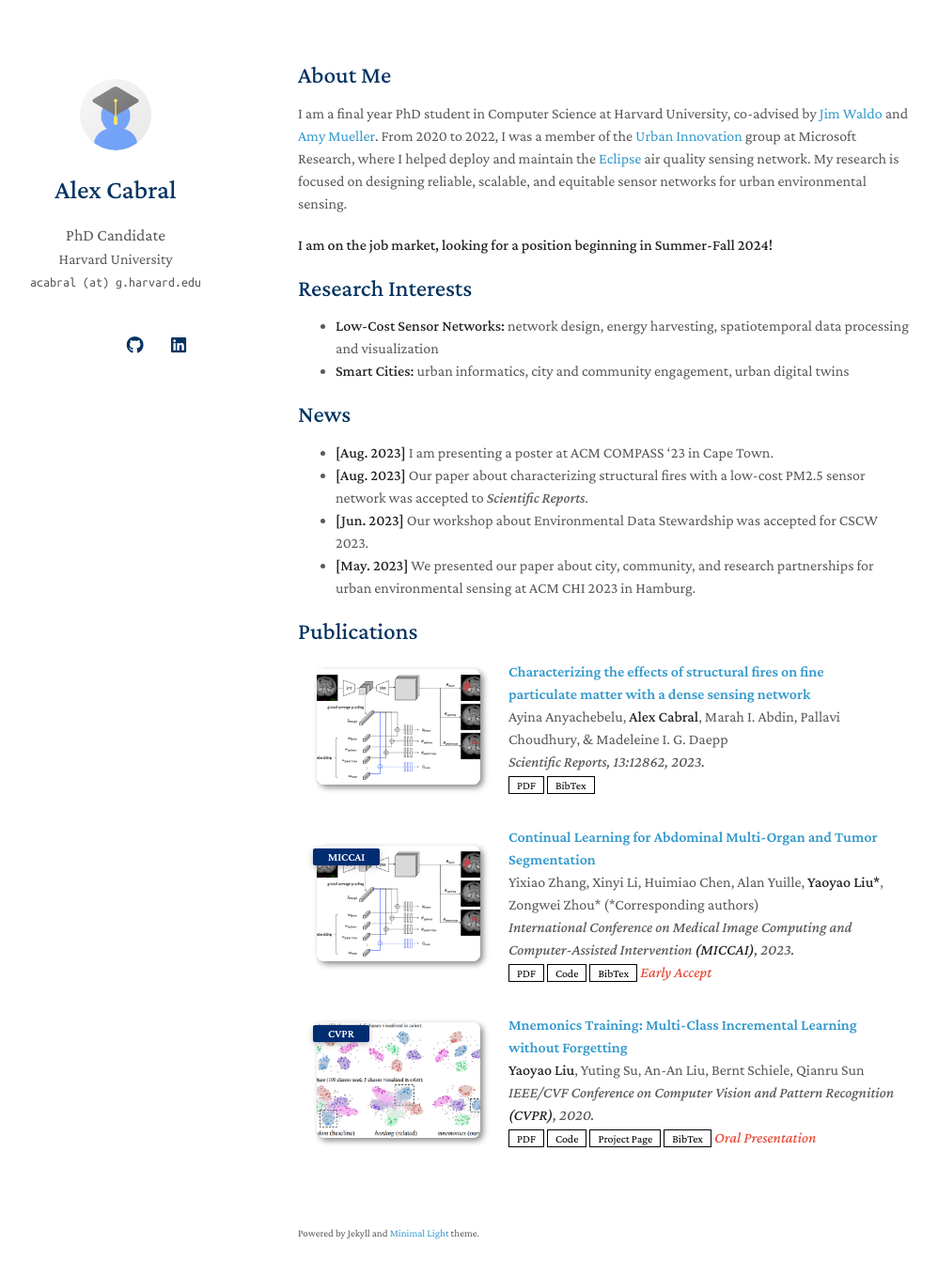
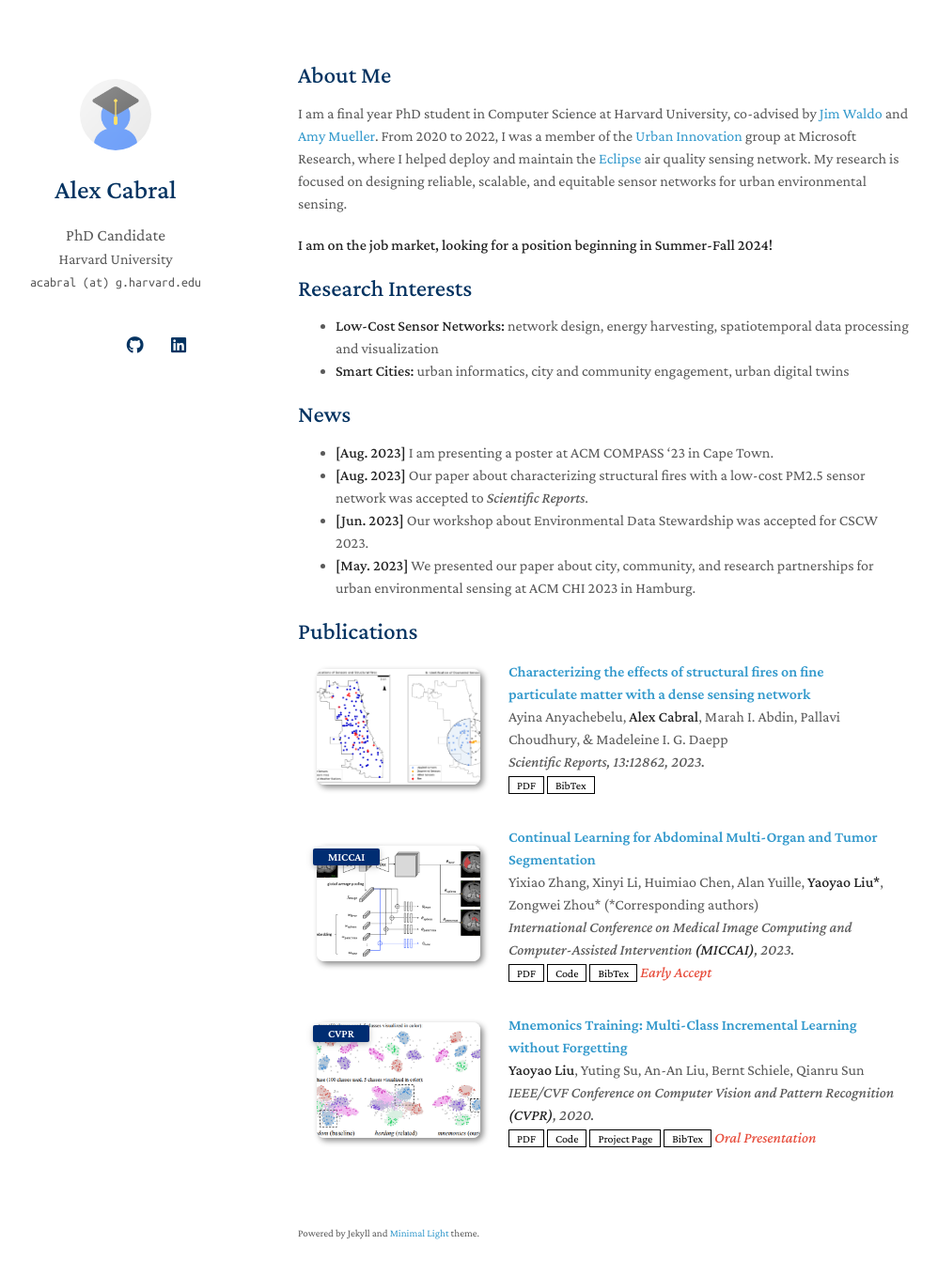
Before and after one commit to a-cabral/a-cabral.github.io, a Jekyll site: the page built from index.md, in a window 1280 px wide and 1393 px high. Shown: the top 1358 px of the window at 94% size, without its empty margins (153-1151 px from the left). Built offline with Jekyll 4.4.1, drawn with Linux system fonts in a browser that asks for light colours; nearby versions of some CDN libraries; a style sheet for code colours, icons or effects is not loaded; our own code applies the rules of GitHub Pages for plain Markdown files.

Commit message:
Update publications.yml

```diff
--- a/_data/publications.yml
+++ b/_data/publications.yml
@@ -6,7 +6,7 @@ main:
     conference: Scientific Reports, 13:12862, 2023.
     pdf: https://www.nature.com/articles/s41598-023-38392-3.pdf
     bibtex: https://bib.yliu.me/MICCAI23.txt
-    image: ./assets/img/teaser_example_2.png
+    image: ./assets/img/semicircle_id.png
 
   - title: Continual Learning for Abdominal Multi-Organ and Tumor Segmentation
     authors: Yixiao Zhang, Xinyi Li, Huimiao Chen, Alan Yuille, <strong>Yaoyao Liu*</strong>, Zongwei Zhou* (*Corresponding authors)
```
